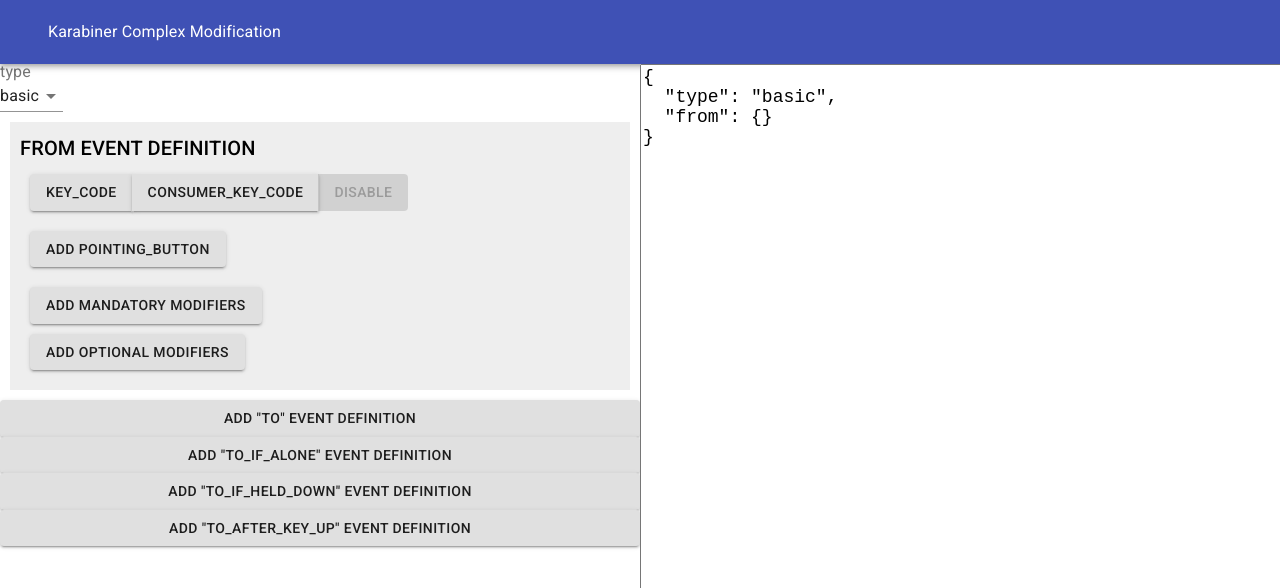
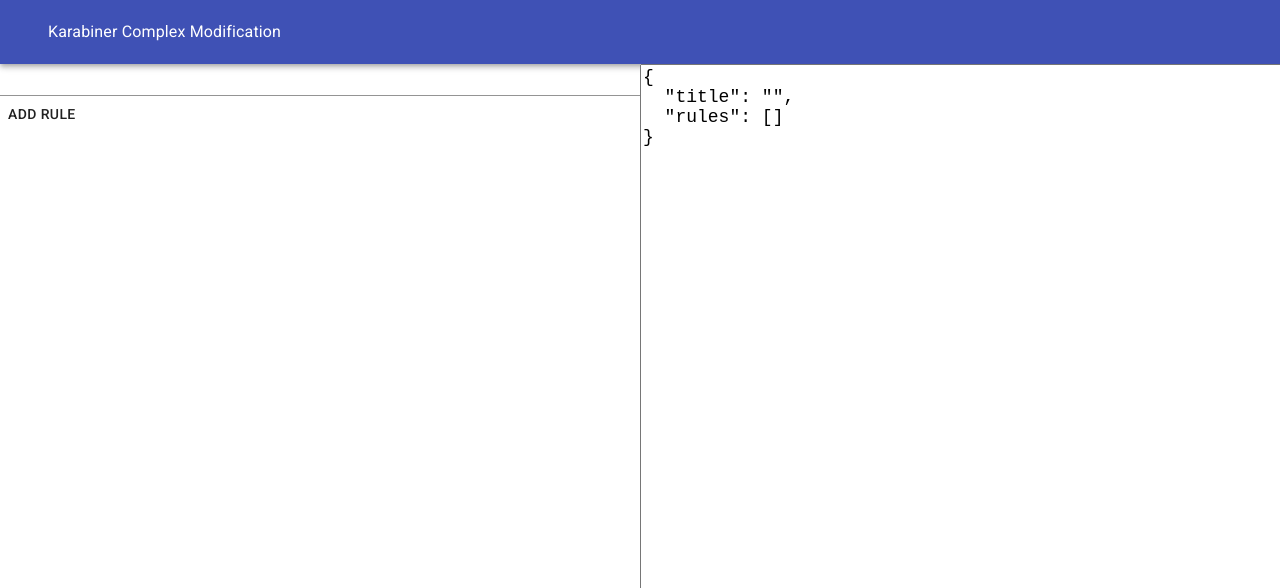
Before and after one commit to genesy/karabiner-complex-rules-generator, a React (Create React App) app: page / in a window 1280 px wide. Shown: the top 588 px of the page. Built offline with nearby package versions, Linux system fonts and the light colour scheme.

Commit message:
Moves rules to separate object

```diff
--- a/src/AppLayout.tsx
+++ b/src/AppLayout.tsx
@@ -5,22 +5,63 @@ import {
   Typography,
   Toolbar,
   Grid,
+  Button,
+  TextField,
 } from '@material-ui/core';
-import Form from './components/Form';
+import RulesForm from './components/RulesForm';
 import FormContext from './context/FormContext';
 
 interface Props {}
+interface FormState {
+  title: string;
+  rules: any[];
+}
 
 const MainForm: React.FC<Props> = () => {
-  const [formState, setFormState] = useState({
-    type: 'basic',
-    from: {},
+  const [formState, setFormState] = useState<FormState>({
+    title: '',
+    rules: [],
   });
+
+  const setRuleState = (index: number, rule: any = {}) => {
+    const newFormState = { ...formState };
+    const newRules = [...formState.rules];
+    newRules[index] = { ...rule };
+    newFormState.rules = newRules;
+    setFormState(newFormState);
+  };
+
+  const getRuleByIndex = (index: number): any => formState.rules[index];
+
+  const addRule = () => {
+    const initialRule = {
+      type: 'basic',
+      from: {},
+    };
+    setFormState({ ...formState, rules: [...formState.rules, initialRule] });
+  };
+
   return (
-    <FormContext.Provider value={{ formState, setFormState }}>
+    <FormContext.Provider
+      value={{
+        formState,
+        setFormState,
+        setRuleState,
+        getRuleByIndex,
+      }}
+    >
       <Grid container direction="row" justify="space-between">
         <Grid item xs={6}>
-          <Form />
+          <TextField
+            fullWidth
+            onChange={e =>
+              setFormState({ ...formState, title: e.currentTarget.value })
+            }
+          />
+          <Button onClick={addRule}>Add Rule</Button>
+          {formState.rules.map((rule, index) => (
+            <RulesForm index={index} key={index} />
+          ))}
         </Grid>
         <Grid item xs={6}>
           <textarea
--- a/src/components/Form.tsx
+++ b/src/components/RulesForm.tsx
@@ -4,7 +4,9 @@ import FromEventForm from './forms/FromEventForm';
 import FormContext from '../context/FormContext';
 import ToEventForm from './forms/ToEventForm';
 
-interface Props {}
+interface Props {
+  index: number;
+}
 
 const types: string[] = [
   'basic',
@@ -28,22 +30,26 @@ const toFields: string[] = [
   'to_if_held_down',
   'to_after_key_up',
 ];
-const Form: React.FC<Props> = () => {
-  const { formState, setFormState } = useContext(FormContext);
+
+const RulesForm: React.FC<Props> = ({ index: ruleIndex }) => {
+  const { getRuleByIndex, setRuleState } = useContext(FormContext);
+  const ruleState = getRuleByIndex(ruleIndex);
+
+  // add 'to event form'
   const addToEventForm = (type: string) => {
-    const newFormState = { ...formState };
-    newFormState[type] = newFormState[type] || [];
-    newFormState[type].push({});
-    setFormState(newFormState);
+    const newRuleState = { ...ruleState };
+    newRuleState[type] = newRuleState[type] || [];
+    newRuleState[type].push({});
+    setRuleState(ruleIndex, newRuleState);
   };
   return (
     <div>
       <InputLabel id="type">type</InputLabel>
       <Select
         labelId="type"
-        value={formState.type}
+        value={ruleState.type}
         onChange={e => {
-          setFormState({ ...formState, type: e.target.value });
+          setRuleState(ruleIndex, { ...ruleState, type: e.target.value });
         }}
       >
         {types.map(type => (
@@ -52,13 +58,18 @@ const Form: React.FC<Props> = () => {
           </MenuItem>
         ))}
       </Select>
-      <FromEventForm />
+      <FromEventForm ruleIndex={ruleIndex} />
       {toFields.map((toField: string) => {
         return (
           <div key={toField}>
-            {formState[toField] &&
-              formState[toField].map((to: any, index: number) => (
-                <ToEventForm type={toField} key={index} index={index} />
+            {ruleState[toField] &&
+              ruleState[toField].map((to: any, index: number) => (
+                <ToEventForm
+                  type={toField}
+                  key={index}
+                  index={index}
+                  ruleIndex={ruleIndex}
+                />
               ))}
             <Button
               variant="contained"
@@ -76,4 +87,4 @@ const Form: React.FC<Props> = () => {
   );
 };
 
-export default Form;
+export default RulesForm;
--- a/src/components/forms/FromEventForm.tsx
+++ b/src/components/forms/FromEventForm.tsx
@@ -19,10 +19,14 @@ const optionalBoolean: string[] = ['unset', 'true', 'false'];
 const keyOrder: string[] = ['unset', 'insensitive', 'strict', 'strict_inverse'];
 const keyUpWhen: string[] = ['unset', 'any', 'all'];
 
-interface Props {}
+interface Props {
+  ruleIndex: number;
+}
 
-const FromEventForm: React.FC<Props> = () => {
-  const { formState, setFormState } = useContext(FormContext);
+const FromEventForm: React.FC<Props> = ({ ruleIndex }) => {
+  const { getRuleByIndex, setRuleState } = useContext(FormContext);
+  const ruleState = getRuleByIndex(ruleIndex);
+
   const [fromObject, setFromObject] = useState<IFromEventDefinition>({
     pointing_button: 'button1',
     modifiers: {
@@ -79,7 +83,7 @@ const FromEventForm: React.FC<Props> = () => {
       delete newFromObject.modifiers;
     }
 
-    setFormState({ ...formState, from: newFromObject });
+    setRuleState(ruleIndex, { ...ruleState, from: newFromObject });
   }, [fromObject, showOptional]);
 
   return (
--- a/src/components/forms/ToEventForm.tsx
+++ b/src/components/forms/ToEventForm.tsx
@@ -16,19 +16,21 @@ import KeyInput from '../shared/KeyInput';
 interface Props {
   type: string;
   index: number;
+  ruleIndex: number;
 }
 
-const ToEventForm: React.FC<Props> = ({ type, index }) => {
-  const { formState, setFormState } = useContext(FormContext);
+const ToEventForm: React.FC<Props> = ({ type, index, ruleIndex }) => {
+  const { getRuleByIndex, setRuleState } = useContext(FormContext);
+  const ruleState = getRuleByIndex(ruleIndex);
   const [toObject, setToObject] = useState<IToEventDefinition>({
     pointing_button: 'button1',
     modifiers: [],
   });
 
   const removeForm = () => {
-    const toArray = [...formState[type]];
+    const toArray = [...ruleState[type]];
     toArray.splice(index, 1);
-    setFormState({ ...formState, [type]: toArray });
+    setRuleState(ruleIndex, { ...ruleState, [type]: toArray });
   };
 
   const [showOptional, setShowOptional] = useState({
@@ -64,11 +66,11 @@ const ToEventForm: React.FC<Props> = ({ type, index }) => {
     if (newToObject.lazy === false) {
       delete newToObject.lazy;
     }
-    const toArray = [...formState[type]];
+    const toArray = [...ruleState[type]];
     toArray[index] = { ...newToObject };
 
-    setFormState({
-      ...formState,
+    setRuleState(ruleIndex, {
+      ...ruleState,
       [type]: toArray,
     });
   }, [toObject, showOptional]);
--- a/src/context/FormContext.tsx
+++ b/src/context/FormContext.tsx
@@ -4,10 +4,14 @@ import IToEventDefinition from '../types/IToEventDefinition';
 type ContextProps = {
   setFormState: any;
   formState: any;
+  setRuleState: any;
+  getRuleByIndex: any;
 };
 
 const FormContext = createContext<Partial<ContextProps>>({
-  setFormState: () => 1,
+  setFormState: () => {},
+  setRuleState: () => {},
+  getRuleByIndex: () => {},
   formState: {},
 });
 
```
